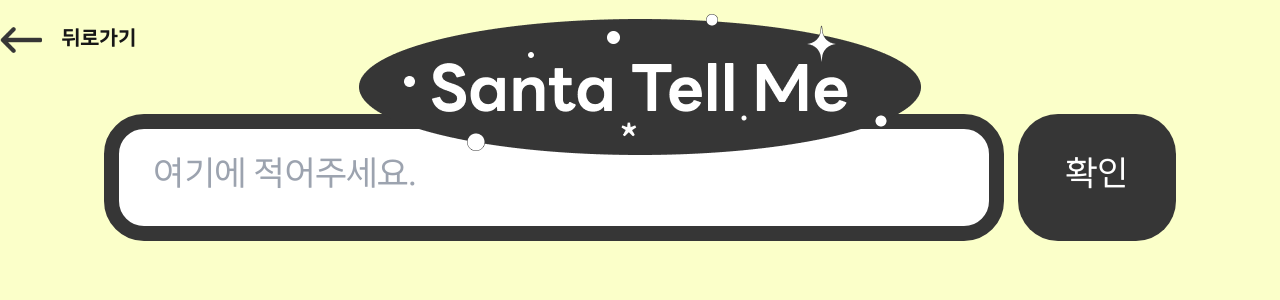
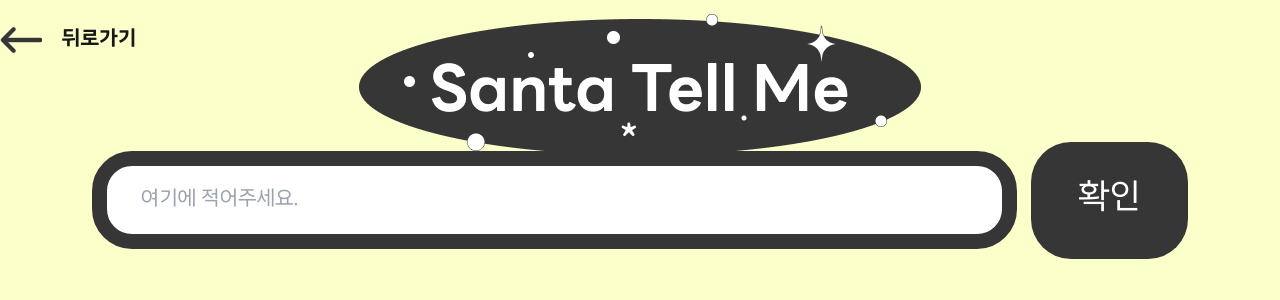
Before and after one commit to basque-ajou/santa-web, a Next.js app: page /name in a window 1280 px wide. Shown: the top 300 px of the page. Built offline with nearby package versions, Linux system fonts and the light colour scheme.

Commit message:
feat: 닉네임 입력 input 수정

```diff
--- a/src/app/name/page.tsx
+++ b/src/app/name/page.tsx
@@ -55,10 +55,10 @@ const Name = () => {
             산타와 대화할 별명을 입력해주세요.
           </div>
         </div>
-        <div className={"flex gap-4"}>
+        <div className={"flex w-full items-center justify-center gap-4 pt-8"}>
           <input
             className={
-              "w-[900px] rounded-[40px] border-[15px] border-[#363636] px-[34px] py-[22px] text-[35px] focus:outline-none"
+              "h-28 w-[925px] rounded-[40px] border-[15px] border-[#363636] px-[34px] py-[22px] text-2xl shadow-stone-50 focus:outline-none"
             }
             onKeyDown={handleKeyDown}
             placeholder={"여기에 적어주세요."}
```
